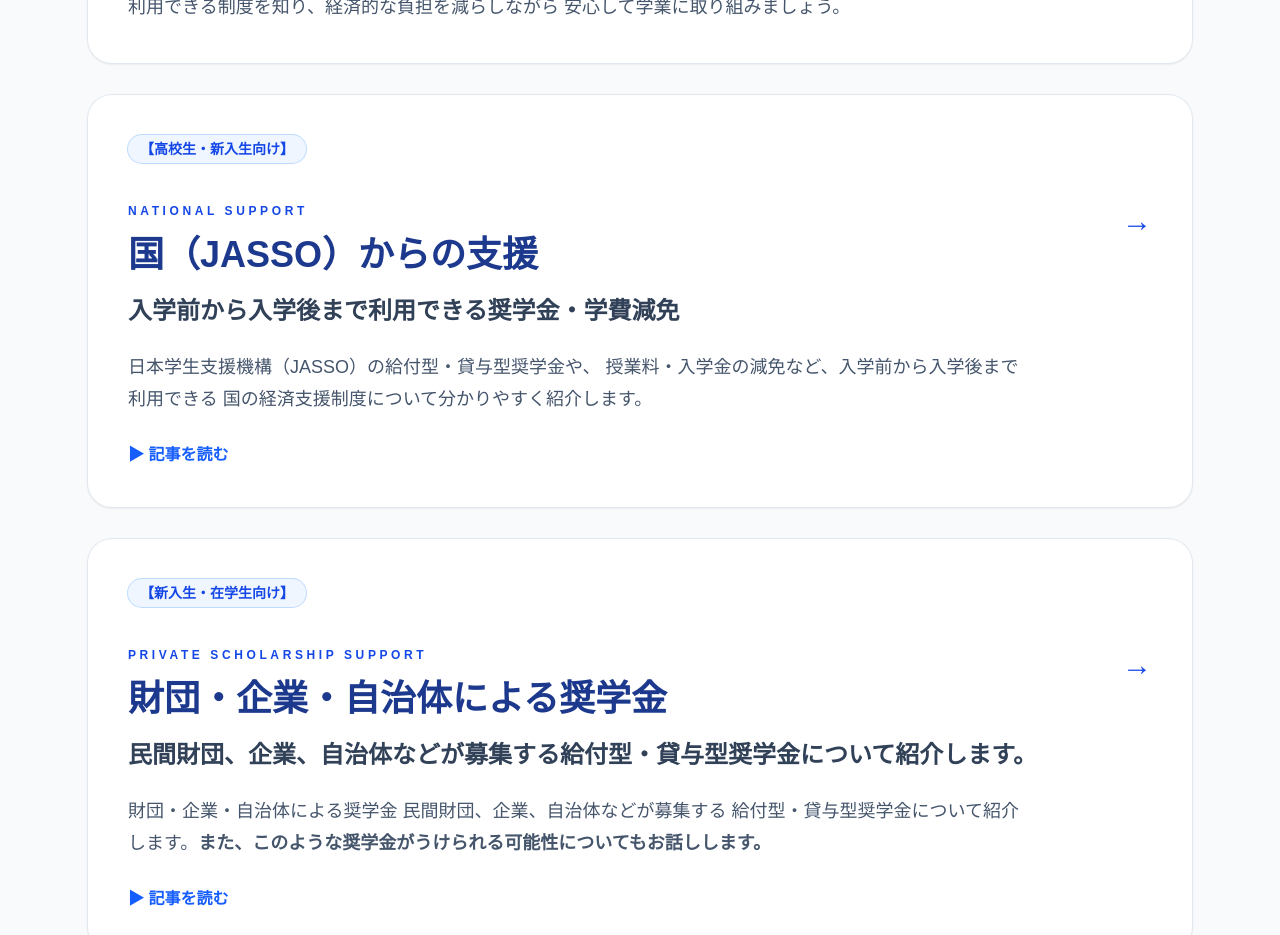
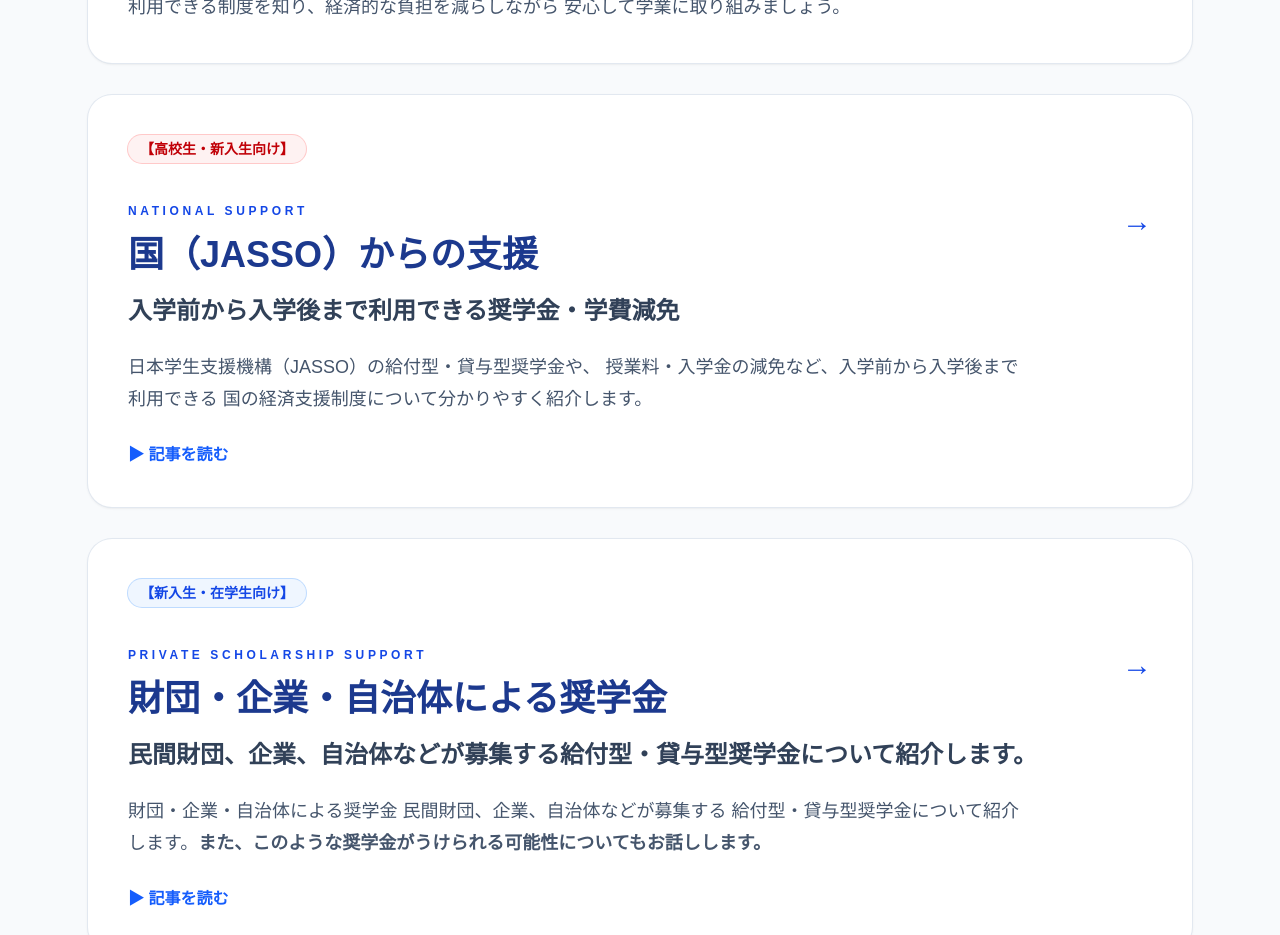
Before and after one commit to Miya300/inazo-clone, a Next.js app: page /student-support in a window 1280 px wide. Shown: the part 1400-2335 px from the top of the page. Built offline with nearby package versions, Linux system fonts and the light colour scheme.

Commit message:
update target labels and NUSNAVI content

```diff
--- a/app/page.tsx
+++ b/app/page.tsx
@@ -275,7 +275,7 @@
         Financial Support
     ========================= */}
     <Link
-      href="/financial-support"
+      href="/student-support"
       className="
         group
         relative
--- a/app/student-support/page.tsx
+++ b/app/student-support/page.tsx
@@ -203,7 +203,7 @@
   <div className="rounded-3xl bg-white p-8 shadow-sm ring-1 ring-slate-200 transition-all duration-300 hover:-translate-y-1 hover:shadow-xl md:p-10">
     <div className="mb-6">
         <span
-          className="mb-4 inline-flex rounded-full bg-blue-50 px-3 py-1 text-sm font-bold text-blue-700 ring-1 ring-blue-200"
+          className="mb-4 inline-flex rounded-full bg-red-50 px-3 py-1 text-sm font-bold text-red-700 ring-1 ring-red-200"
         >
           【高校生・新入生向け】
         </span>
```
